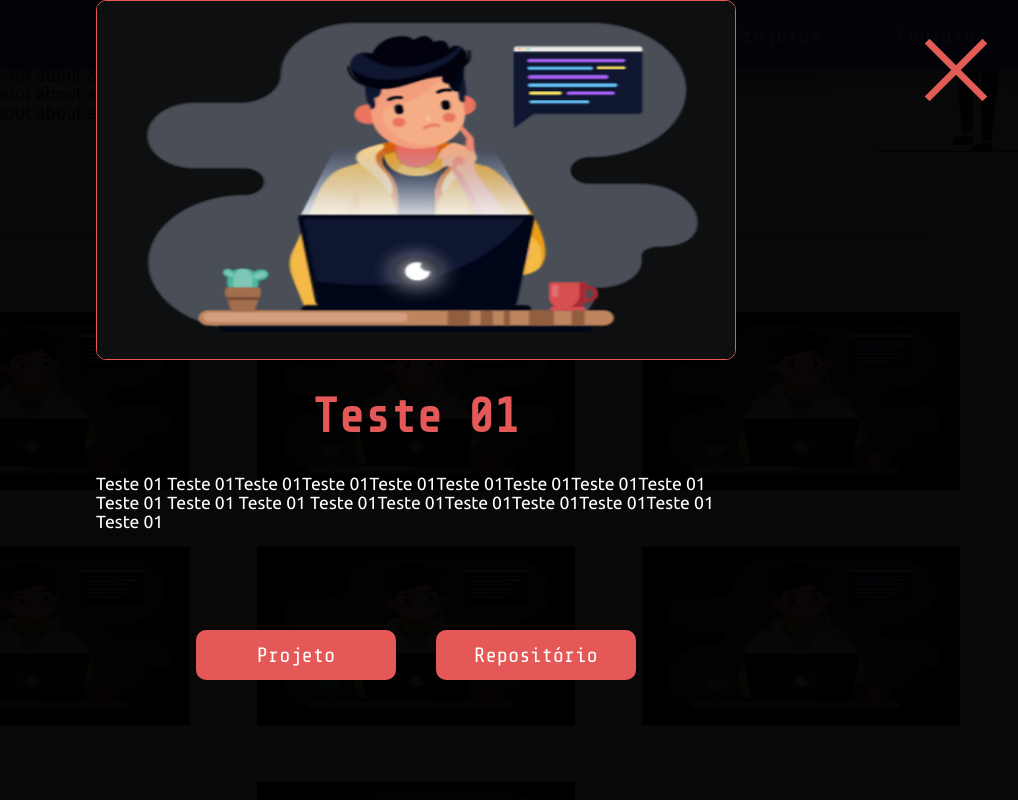
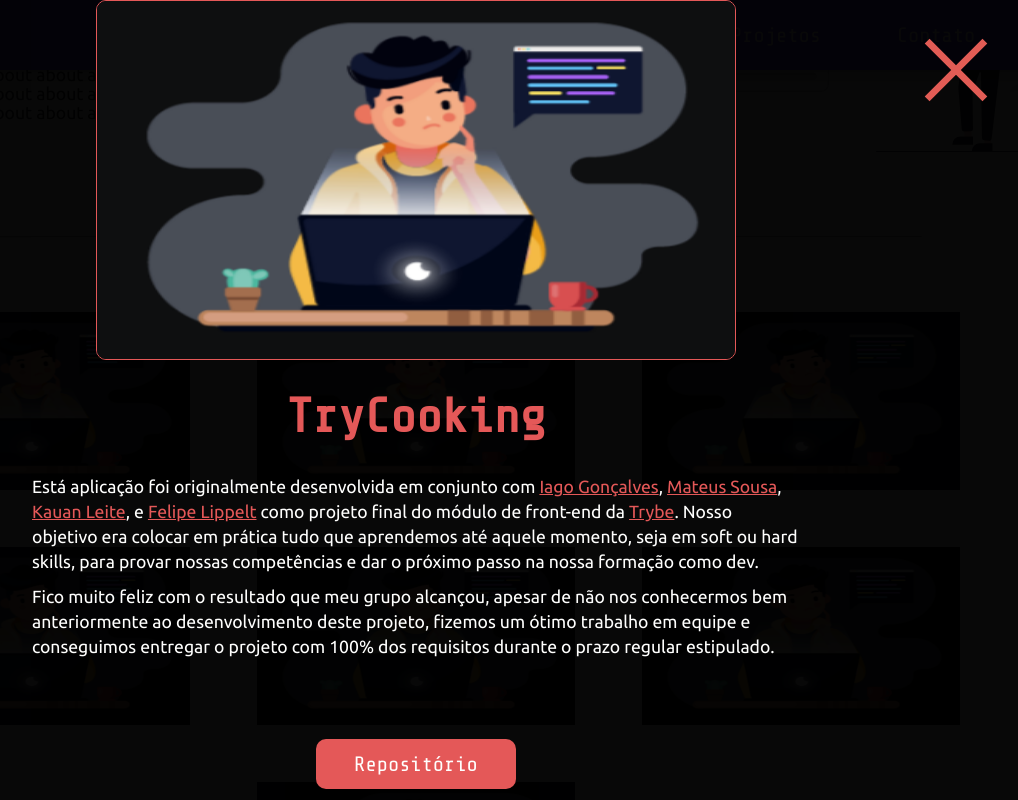
Before and after one commit to celso-rodrigo/celso-rodrigo.github.io, a React (Create React App) app: page / in a window 1280 px wide. Both pictures are taken after a click on the element 255 px from the left and 1399 px from the top of the page. Shown: the part 999-1799 px from the top of the page, without its empty margins (224-1242 px from the left). Built offline with nearby package versions, Linux system fonts and the light colour scheme.

Commit message:
Iniciado info do projeto TryCooking.

```diff
--- a/src/components/Nav.js
+++ b/src/components/Nav.js
@@ -6,16 +6,16 @@ function Nav() {
     <nav className="nav">
       <ul className="nav-options">
         <li className="nav-link">
-          <Link to="hero" spy={true} smooth={true} offset={0} duration={500}>Início</Link>
+          <Link to="hero" spy={true} smooth={true} offset={0} duration={500} tabIndex="1">Início</Link>
         </li>
         <li className="nav-link">
-          <Link to="about" spy={true} smooth={true} offset={-70} duration={500}>Sobre</Link>
+          <Link to="about" spy={true} smooth={true} offset={-70} duration={500} tabIndex="2">Sobre</Link>
         </li>
         <li className="nav-link">
-          <Link to="projects" spy={true} smooth={true} offset={-70} duration={500}>Projetos</Link>
+          <Link to="projects" spy={true} smooth={true} offset={-70} duration={500} tabIndex="3">Projetos</Link>
         </li>
         <li className="nav-link">
-          <Link to="contact" spy={true} smooth={true} offset={-70} duration={500}>Contato</Link>
+          <Link to="contact" spy={true} smooth={true} offset={-70} duration={500} tabIndex="4">Contato</Link>
         </li>
       </ul>
     </nav>
--- a/src/components/ProjectCard.js
+++ b/src/components/ProjectCard.js
@@ -9,7 +9,7 @@ function ProjectCard({info}) {
   const { img, name, id } = info;
 
   return (
-    <div onClick={() => displayProject(info)} className="project-card"  title={name}  data-aos="fade-left" data-aos-duration={`${1000 + id * 200}`}>
+    <div onClick={() => displayProject(info)} className="project-card"  title={name}  data-aos="fade-left" data-aos-duration={`${1000 + id * 200}`} tabIndex={id + 4}>
       <img src={img} alt="Project thumbnail."/>
     </div>
   );
--- a/src/components/ProjectInfo.js
+++ b/src/components/ProjectInfo.js
@@ -23,13 +23,15 @@ function ProjectInfo() {
       <div className="image">
         <img src={img} alt="Project thumbnail." />
       </div>
-      <div className="description">
+      <div className="project-text">
         <h2 className="project-title">{name}</h2>
-        <p className="project-description">{description}</p>
+        <div className="project-description">
+          {description}
+        </div>
       </div>
       <div className="link-containers">
-        <a href={siteLink}>Projeto</a>
-        <a href={repoLink}>Repositório</a>
+        {siteLink.length !== 0 && <a href={siteLink} target="_blank" rel="noreferrer external">Projeto</a>}
+        <a href={repoLink} target="_blank" rel="noreferrer external">Repositório</a>
       </div>
     </div>
   );
--- /dev/null
+++ b/src/data/descriptions.js
@@ -0,0 +1,6 @@
+import React from "react";
+
+export const tryCookingDesc = <>
+  <p>Está aplicação foi originalmente desenvolvida em conjunto com <a href="https://github.com/iagoassis21" target="_blank" rel="noreferrer">Iago Gonçalves</a>, <a href="https://github.com/mateussousaa" target="_blank" rel="noreferrer">Mateus Sousa</a>, <a href="https://github.com/Kauan-Leite" target="_blank" rel="noreferrer">Kauan Leite</a>, e <a href="https://github.com/flippelt" target="_blank" rel="noreferrer">Felipe Lippelt</a> como projeto final do módulo de front-end da <a href="https://www.betrybe.com" target="_blank" rel="noreferrer">Trybe</a>. Nosso objetivo era colocar em prática tudo que aprendemos até aquele momento, seja em soft ou hard skills, para provar nossas competências e dar o próximo passo na nossa formação como dev.</p>
+  <p>Fico muito feliz com o resultado que meu grupo alcançou, apesar de não nos conhecermos bem anteriormente ao desenvolvimento deste projeto, fizemos um ótimo trabalho em equipe e conseguimos entregar o projeto com 100% dos requisitos durante o prazo regular estipulado.</p>
+</>;
--- a/src/data/projectsData.js
+++ b/src/data/projectsData.js
@@ -1,13 +1,15 @@
+import { tryCookingDesc } from "./descriptions";
 import placeHolder from "../images/placeHolder2.png";
+
 
 const projectsData = [
   {
     id: 1,
-    name: "Teste 01",
-    description: "Teste 01 Teste 01Teste 01Teste 01Teste 01Teste 01Teste 01Teste 01Teste 01 Teste 01 Teste 01 Teste 01 Teste 01Teste 01Teste 01Teste 01Teste 01Teste 01 Teste 01",
+    name: "TryCooking",
+    description: tryCookingDesc,
     img: placeHolder,
-    repoLink: "#",
-    siteLink: "#",
+    repoLink: "https://github.com/celso-rodrigo/TryCooking",
+    siteLink: "",
   },
   {
     id: 2,
--- a/src/styles/projectInfo.css
+++ b/src/styles/projectInfo.css
@@ -10,6 +10,10 @@
 	align-items: center;
 	justify-content: space-evenly;
 	flex-direction: column;
+}
+
+.project-info * {
+	/* border: 1px solid red; */
 }
 
 .project-info .close-btn {
@@ -40,7 +44,9 @@
 .project-info .image {
 	display: flex;
 	align-items: flex-end;
+	justify-content: center;
 	height: 45%;
+	width: 100%;
 }
 
 .project-info .image img {
@@ -50,13 +56,6 @@
 	border-radius: 10px;
 }
 
-.project-info .description {
-	display: flex;
-	flex-direction: column;
-	height: 30%;
-	max-width: 50%;
-}
-
 .project-title {
 	color: var(--color-5);
 	font-size: 3rem;
@@ -64,13 +63,23 @@
 	padding: 30px 0;
 }
 
-.project-description {
+.project-text {
+	width: 60%;
+}
+
+.project-description p {
 	color: var(--color-1);
+	line-height: 25px;
+	padding-bottom: 10px;
+}
+
+.project-description a {
+	color: var(--color-5);
 }
 
 .project-info .link-containers {
 	display: flex;
-	padding-top: 30px;
+	padding-top: 70px;
 	justify-content: center;
 	gap: 40px;
 	width: 100%;
```
